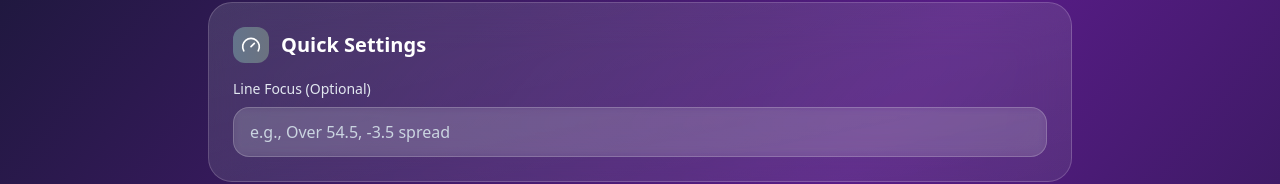
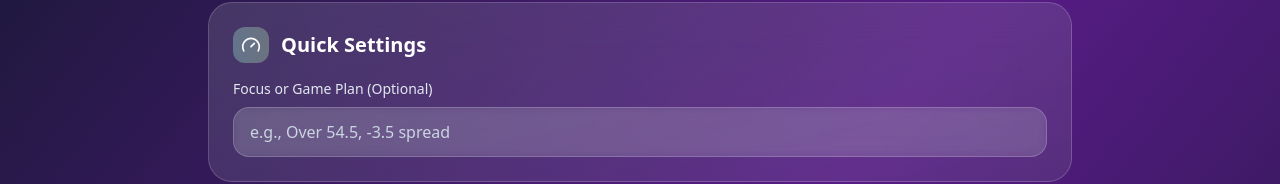
Before and after one commit to KingJoefa/AFBParley, a Next.js app: page / in a window 1280 px wide. Shown: the part 370-554 px from the top of the page. Built offline with nearby package versions, Linux system fonts and the light colour scheme.

Commit message:
ux: rename label to 'Focus or Game Plan (Optional)' in Quick Settings

```diff
--- a/components/AssistedBuilder.tsx
+++ b/components/AssistedBuilder.tsx
@@ -403,9 +403,9 @@ export default function AssistedBuilder() {
               </div>
 
               <div className="space-y-4">
-                {/* Line Focus */}
+                {/* Line Focus (renamed) */}
                 <div>
-                  <label className="block text-sm font-medium text-slate-200 mb-2">Line Focus (Optional)</label>
+                  <label className="block text-sm font-medium text-slate-200 mb-2">Focus or Game Plan (Optional)</label>
                   <input
                     id="line"
                     className="w-full rounded-2xl bg-white/10 backdrop-blur-sm border border-white/20 px-4 py-3 text-white placeholder-slate-300 focus:outline-none focus:ring-2 focus:ring-purple-500/50 focus:border-purple-500/50 transition-all duration-200"
```
